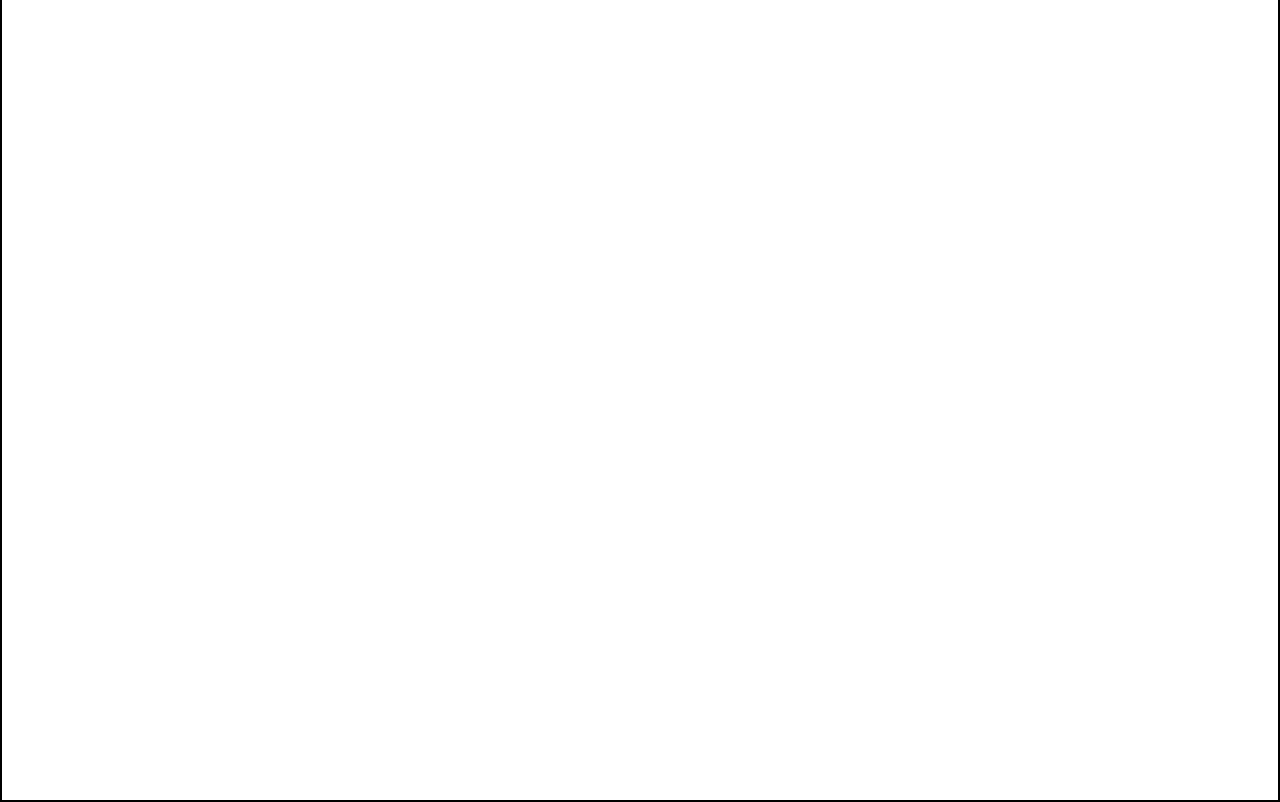
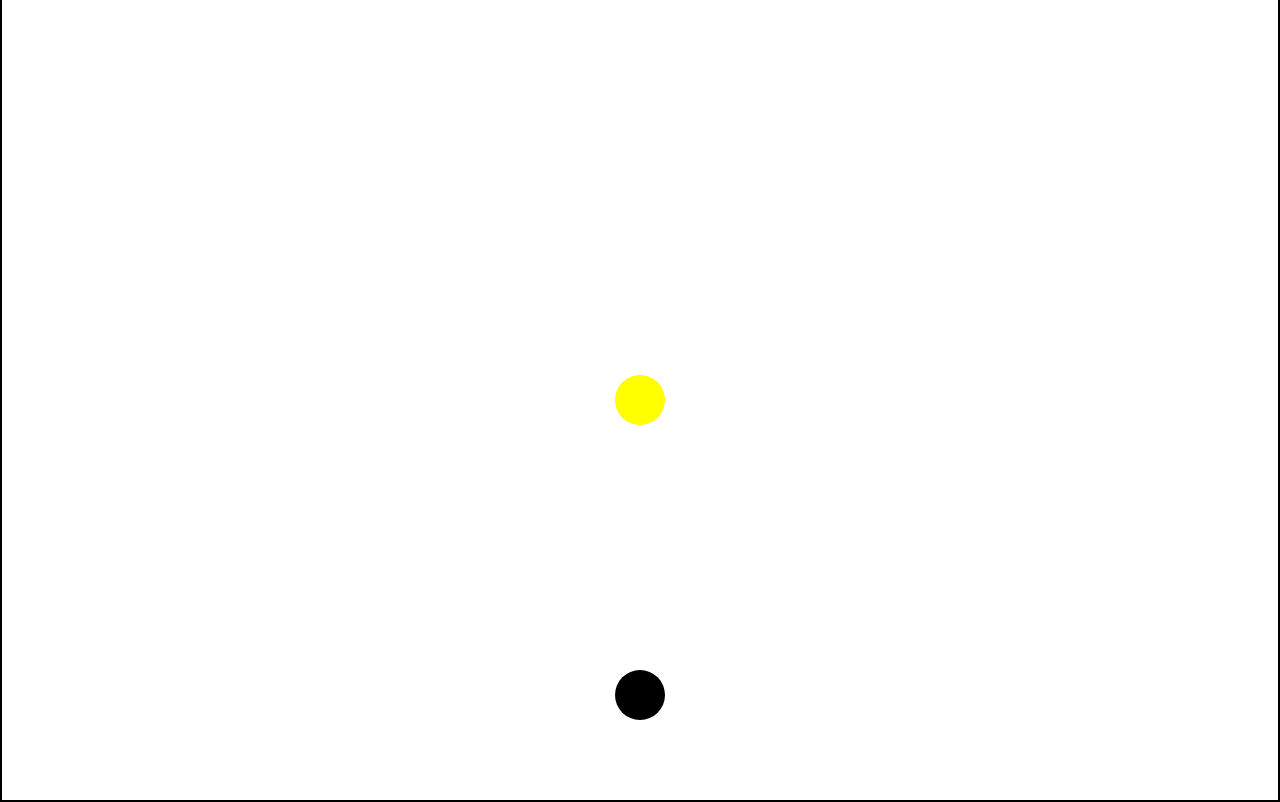
Before and after one commit to st0ckitch/tggame-v1, a website: page public/index.html in a window 1280 px wide. Drawn offline with Linux system fonts and the light colour scheme.

Commit message:
Update styles.css

```diff
--- a/public/styles.css
+++ b/public/styles.css
@@ -17,15 +17,26 @@ body {
     border: 2px solid #000;
 }
 
-#chip {
+#yellow-circle, #black-circle {
     position: absolute;
     width: 50px;
     height: 50px;
-    background-color: #000;
     border-radius: 50%;
+}
+
+#yellow-circle {
+    background-color: yellow;
     top: 50%;
     left: 50%;
     transform: translate(-50%, -50%);
+}
+
+#black-circle {
+    background-color: black;
+    bottom: 10%;
+    left: 50%;
+    transform: translate(-50%, 0);
+    transition: top 0.2s, left 0.2s;
 }
 
 #message {
```
